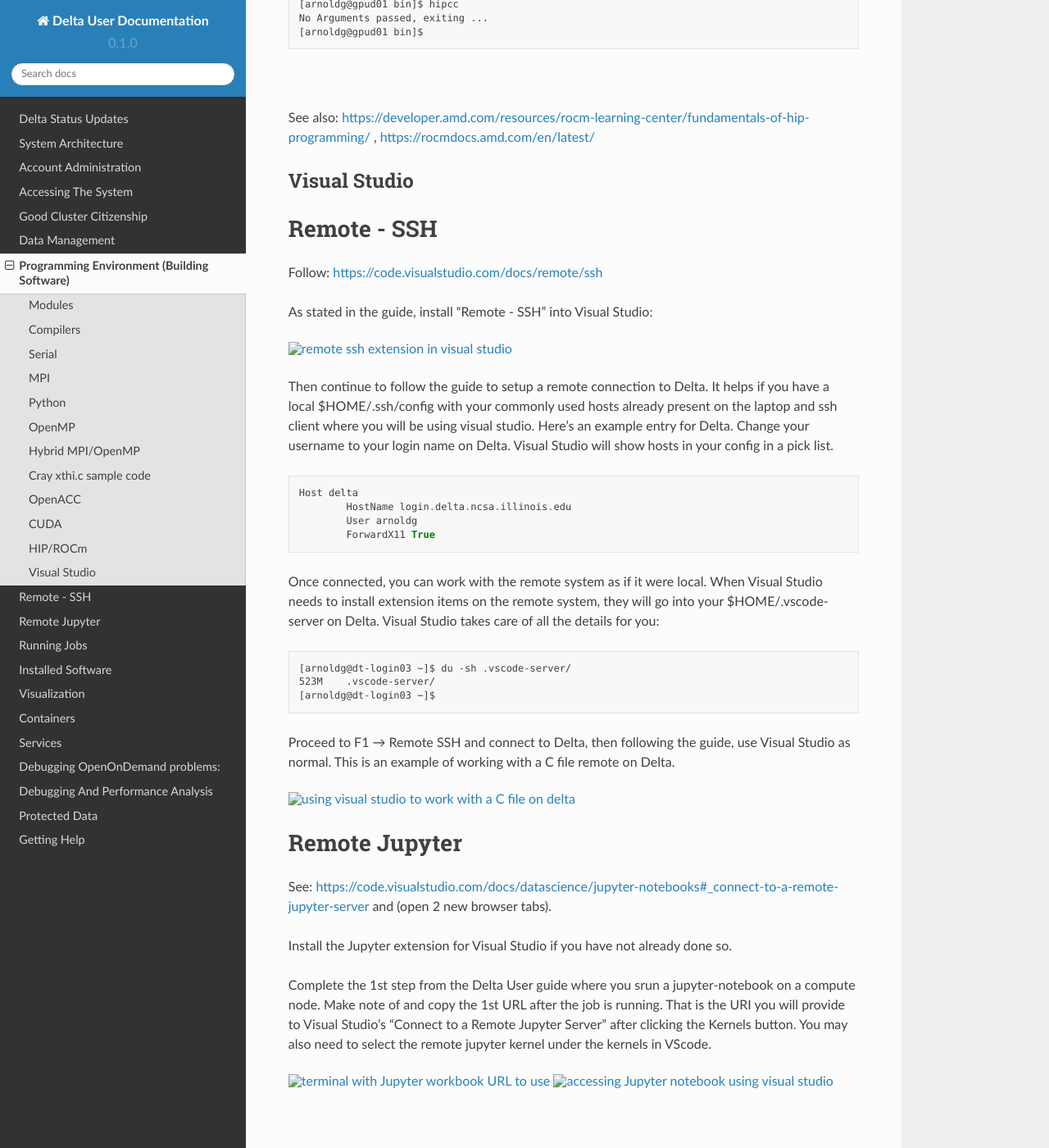
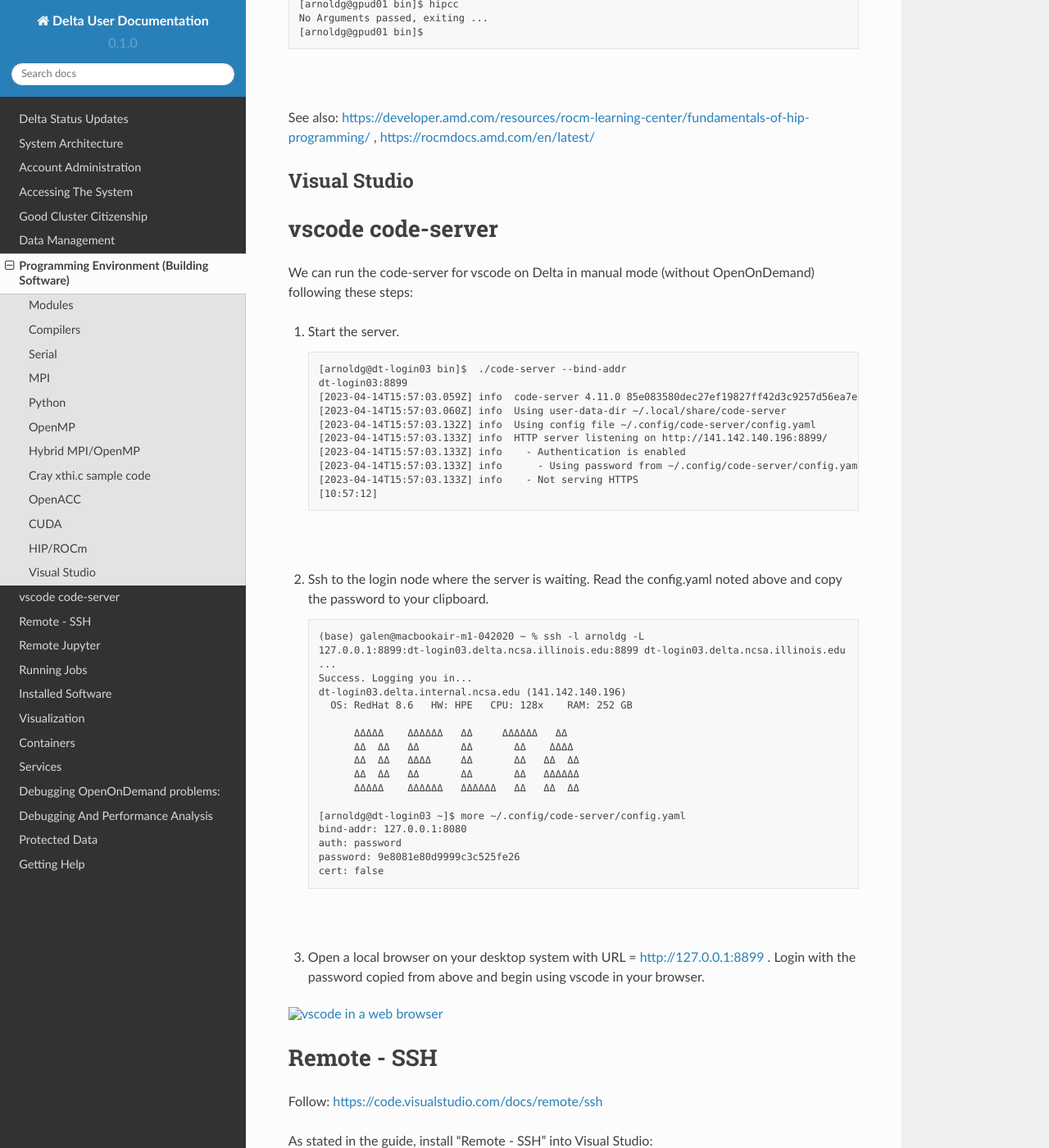
Before and after one commit to ncsa/Delta_doc, a Sphinx documentation site: the page built from docs/source/prog_env/index.rst, in a window 1280 px wide and 1400 px high, scrolled down 4697 px. Shown: the whole window at 82% size. Built offline with Sphinx 7.4.7 and the Read the Docs theme 2.0.0, drawn with Linux system fonts in a browser that asks for light colours; pages that are not in the unit, such as notebooks, are missing from menus.

Commit message:
Moved vscode code-server section from aux page to prg_env page

```diff
--- a/docs/source/prog_env/index.rst
+++ b/docs/source/prog_env/index.rst
@@ -274,6 +274,63 @@ https://developer.amd.com/resources/rocm-learning-center/fundamentals-of-hip-pro
 Visual Studio
 -----------------
 
+vscode code-server
+==================
+
+We can run the code-server for vscode on Delta in manual mode (without
+OpenOnDemand) following these steps:
+
+#. Start the server.
+
+   ::
+
+      [arnoldg@dt-login03 bin]$  ./code-server --bind-addr
+      dt-login03:8899
+      [2023-04-14T15:57:03.059Z] info  code-server 4.11.0 85e083580dec27ef19827ff42d3c9257d56ea7e3
+      [2023-04-14T15:57:03.060Z] info  Using user-data-dir ~/.local/share/code-server
+      [2023-04-14T15:57:03.132Z] info  Using config file ~/.config/code-server/config.yaml
+      [2023-04-14T15:57:03.133Z] info  HTTP server listening on http://141.142.140.196:8899/
+      [2023-04-14T15:57:03.133Z] info    - Authentication is enabled
+      [2023-04-14T15:57:03.133Z] info      - Using password from ~/.config/code-server/config.yaml
+      [2023-04-14T15:57:03.133Z] info    - Not serving HTTPS
+      [10:57:12]
+
+   |
+
+#. Ssh to the login node where the server is waiting. Read the
+   config.yaml noted above and copy the password to your clipboard.
+
+   ::
+
+      (base) galen@macbookair-m1-042020 ~ % ssh -l arnoldg -L
+      127.0.0.1:8899:dt-login03.delta.ncsa.illinois.edu:8899 dt-login03.delta.ncsa.illinois.edu
+      ...
+      Success. Logging you in...
+      dt-login03.delta.internal.ncsa.edu (141.142.140.196)
+        OS: RedHat 8.6   HW: HPE   CPU: 128x    RAM: 252 GB
+
+            ΔΔΔΔΔ    ΔΔΔΔΔΔ   ΔΔ     ΔΔΔΔΔΔ   ΔΔ
+            ΔΔ  ΔΔ   ΔΔ       ΔΔ       ΔΔ    ΔΔΔΔ
+            ΔΔ  ΔΔ   ΔΔΔΔ     ΔΔ       ΔΔ   ΔΔ  ΔΔ
+            ΔΔ  ΔΔ   ΔΔ       ΔΔ       ΔΔ   ΔΔΔΔΔΔ
+            ΔΔΔΔΔ    ΔΔΔΔΔΔ   ΔΔΔΔΔΔ   ΔΔ   ΔΔ  ΔΔ
+
+      [arnoldg@dt-login03 ~]$ more ~/.config/code-server/config.yaml
+      bind-addr: 127.0.0.1:8080
+      auth: password
+      password: 9e8081e80d9999c3c525fe26
+      cert: false
+
+   |
+
+#. Open a local browser on your desktop system with URL =
+   http://127.0.0.1:8899 . Login with the password copied from above and
+   begin using vscode in your browser.
+
+..  image:: /docs/source/aux_pages/images/vscode_code_server/vscode_in_browser.png
+    :alt: vscode in a web browser
+    :width: 1000px
+
 Remote - SSH
 ============
 
```
